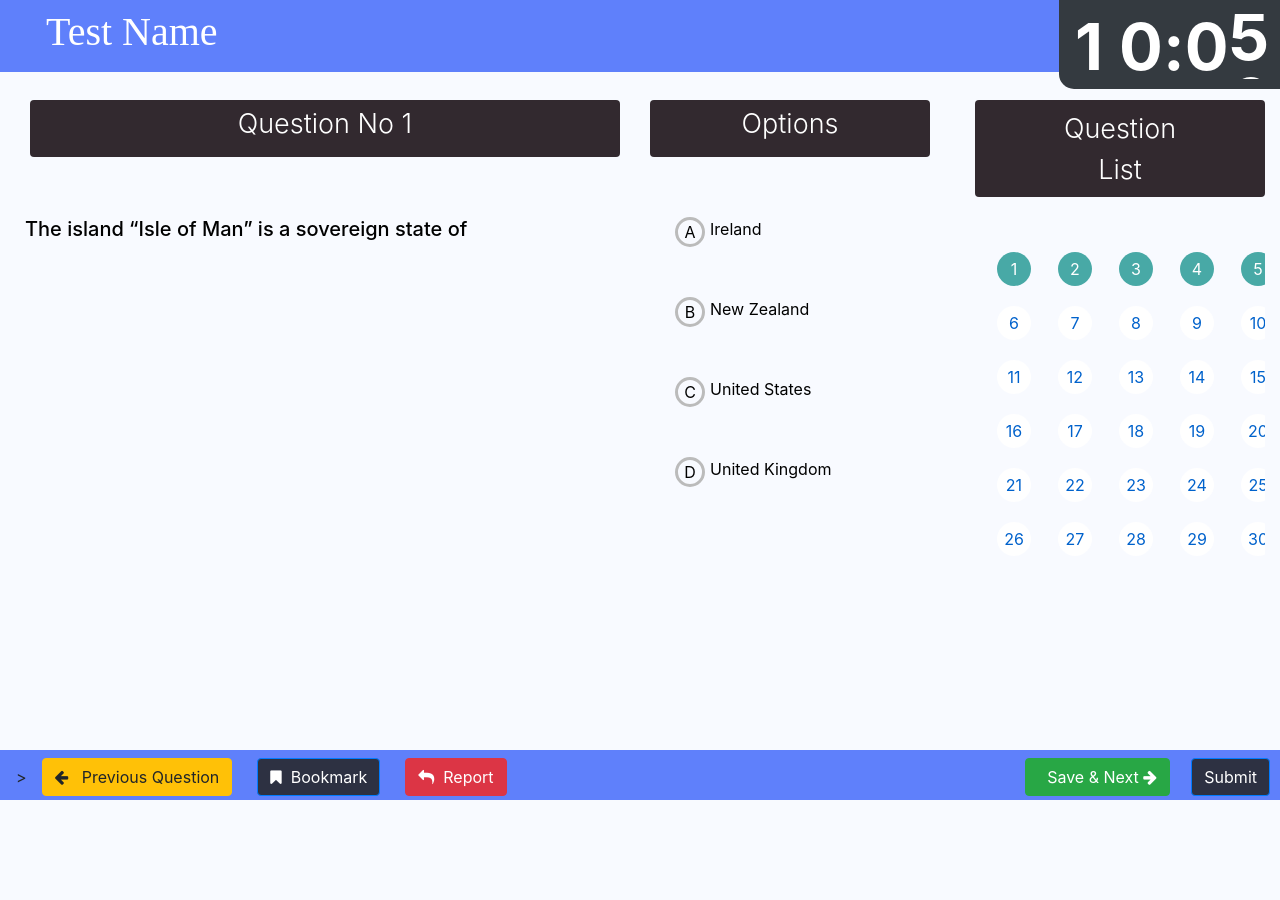
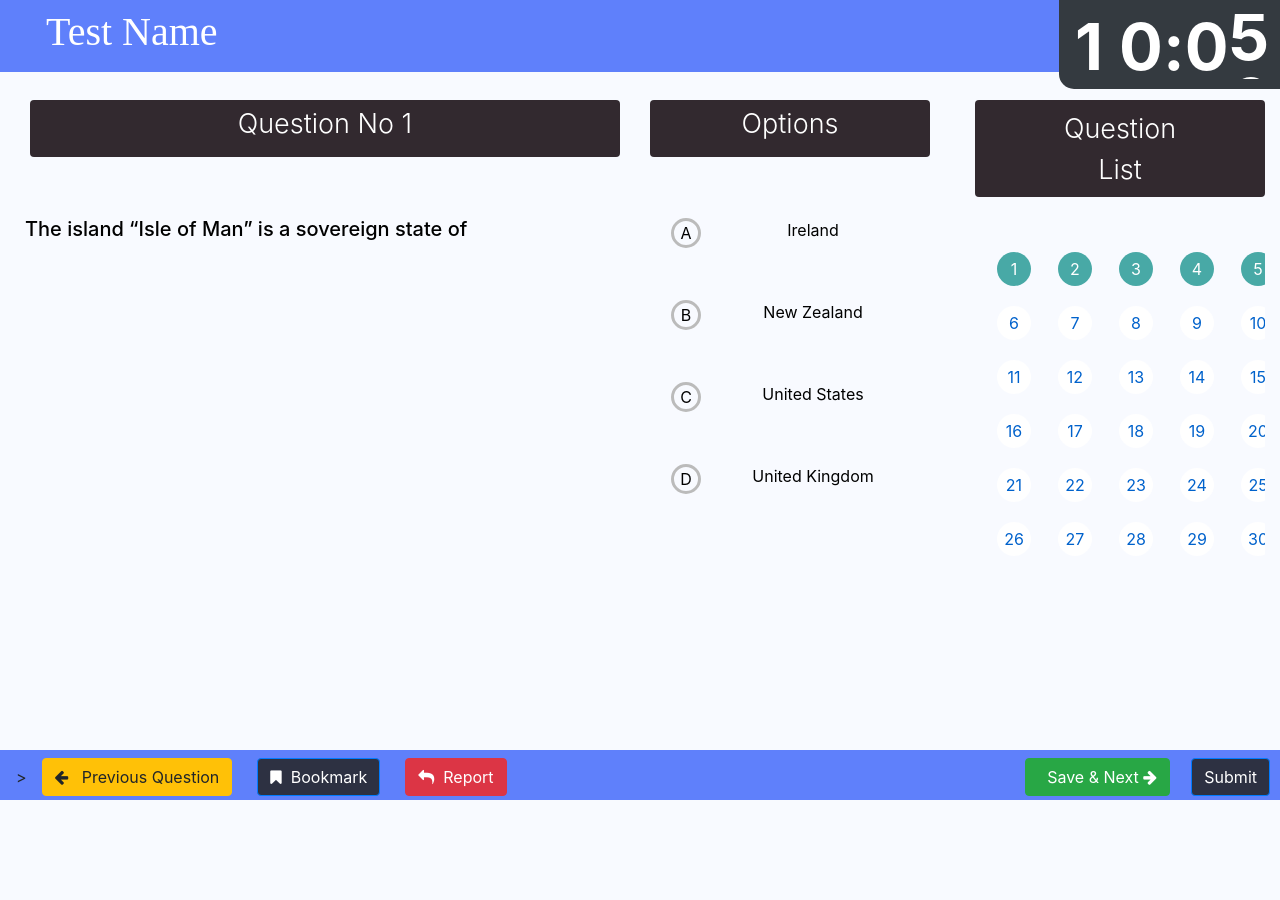
Before and after one commit to rxhxt/R5-Educate-App, a Flask app: a page that uses Giving Tests/templates/index.html in a window 1280 px wide. Run offline with Flask 2, Linux system fonts and the light colour scheme; some libraries are stand-ins or nearby versions.

Commit message:
Update index.html

```diff
--- a/Giving Tests/templates/index.html
+++ b/Giving Tests/templates/index.html
@@ -209,9 +209,10 @@ and then open index.html in your browser.
                 <!-- The option column -->
                 <div class="col-lg-4">
                     <div class="row main rounded text-center box1" style="background-color: #32292F;">
-                        <p class="lead" style="color: white;" >Options</p>
+                        <p class="lead" style="color: white;">Options</p>
                     </div>
-                    <div class="row op op1 rounded">
+
+                    <button type='button' class=" btn row op op1 rounded">
                         <div class="left">
                             <div class='c1'>
                                 <div class='c2' id="a">
@@ -220,10 +221,10 @@ and then open index.html in your browser.
                                 <span class='short'></span>
                                 <span class='long'></span>
                             </div>
-                        </div >
+                        </div>
                         {{ option_A }}
-                    </div>
-                    <div class="row op op1 rounded">
+                    </button>
+                    <button type='button' class=" btn row op op1 rounded">
                         <div class="left">
                             <div class='c1'>
                                 <div class='c2' id="b">
@@ -234,8 +235,8 @@ and then open index.html in your browser.
                             </div>
                         </div>
                         {{ option_B }}
-                    </div>
-                    <div class="row op op1 rounded">
+                    </button>
+                    <button type='button' class=" btn row op op1 rounded">
                         <div class="left">
                             <div class='c1'>
                                 <div class='c2' id="c">
@@ -246,8 +247,8 @@ and then open index.html in your browser.
                             </div>
                         </div>
                         {{ option_C }}
-                    </div>
-                    <div class="row op op1 rounded">
+                    </button>
+                    <button class=" btn row op op1 rounded">
                         <div class="left">
                             <div class='c1'>
                                 <div class='c2' id="d">
@@ -258,7 +259,7 @@ and then open index.html in your browser.
                             </div>
                         </div>
                         {{ option_D }}
-                    </div>
+                    </button>
                 </div>
             </div>
             <!-- Question List -->
@@ -320,11 +321,11 @@ and then open index.html in your browser.
             </div>
             <!-- Bottom Navbar-->
             <nav class="navbar  navbar fixed-bottom navbar1" id="bottomNav" style="height: 50px;">
-        <form class="form-inline"  action = "http://localhost:5000/q={{ q_id }}" method = "post">>
+                <form class="form-inline" action="http://localhost:5000/q={{ q_id }}" method="post">>
                     <button type="button" class="btn btn-warning btn2"><i class=" fa fa-arrow-left"></i>&nbsp;&nbsp; Previous Question</button>
                     <button type="button" class="btn btn-primary btn2" style="background-color: #2D3142;"> <i class=" fa fa-bookmark"></i>&nbsp;&nbsp;Bookmark</button>
                     <button type="button" class="btn btn-danger btn2 "> <i class="fa fa-reply"></i>&nbsp;&nbsp;Report</button>
-            <button data-toggle="collapse" type="button" class="btn btn-primary btn2 btns" value="23"    style="background-color: #2D3142;">Submit
+                    <button data-toggle="collapse" type="button" class="btn btn-primary btn2 btns" value="23" style="background-color: #2D3142;">Submit
                     </button>
                     <button type="submit" class="btn  hide-on-small-only btn-success btns btn2 " value="23" name="SAE" id="sae" style="
     right: 100px;"><span class="hide-on-small-only">&nbsp;&nbsp;Save & Next </span> <i class=" fa fa-arrow-right"></i></button>
```
Lines whose indentation alone changed are shown as unchanged.
